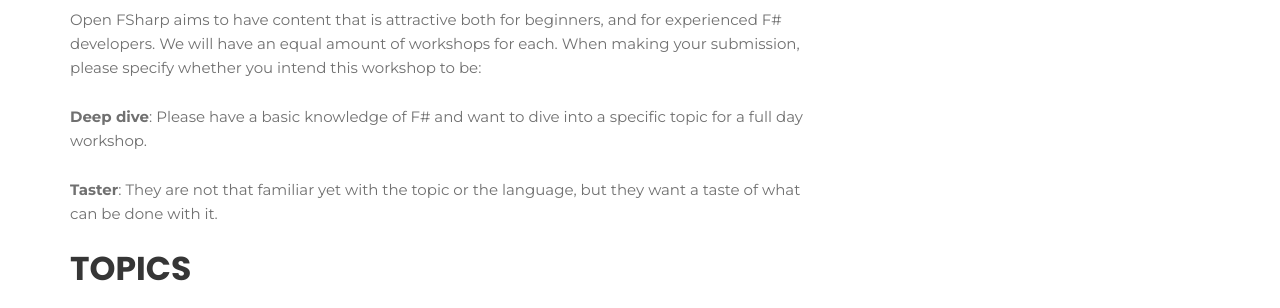
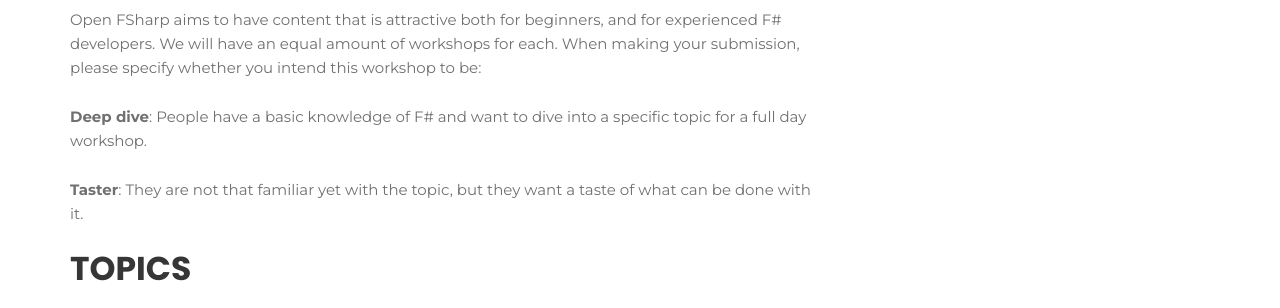
Before and after one commit to open-fsharp/open-fsharp.github.io, a Jekyll site: the page built from cfp/workshop.md, in a window 1280 px wide and 900 px high, scrolled down 540 px. Shown: the part 153-461 px from the top of the window. Built offline with Jekyll 4.4.1, drawn with Linux system fonts in a browser that asks for light colours; nearby versions of some CDN libraries; comment, search, counter and statistics services are not loaded.

Commit message:
fixed description workshops

```diff
--- a/cfp/workshop.md
+++ b/cfp/workshop.md
@@ -47,8 +47,8 @@
 						<h2 class="header-title">SESSION LEVELS</h2>
 					</div>
                     <p>Open FSharp aims to have content that is attractive both for beginners, and for experienced F# developers. We will have an equal amount of workshops for each. When making your submission, please specify whether you intend this workshop to be:</p>
-                    <p><strong>Deep dive</strong>: Please have a basic knowledge of F# and want to dive into a specific topic for a full day workshop.</p>
-                    <p><strong>Taster</strong>: They are not that familiar yet with the topic or the language, but they want a taste of what can be done with it.</p>
+                    <p><strong>Deep dive</strong>: People have a basic knowledge of F# and want to dive into a specific topic for a full day workshop.</p>
+                    <p><strong>Taster</strong>: They are not that familiar yet with the topic, but they want a taste of what can be done with it.</p>
 				</div><!-- /.conference-main -->
                 <div class="conference-main">
 					<div class="section-head">
```
